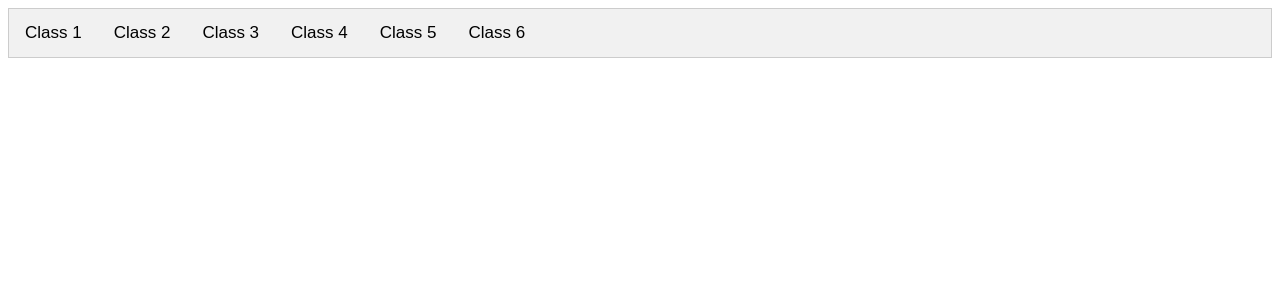
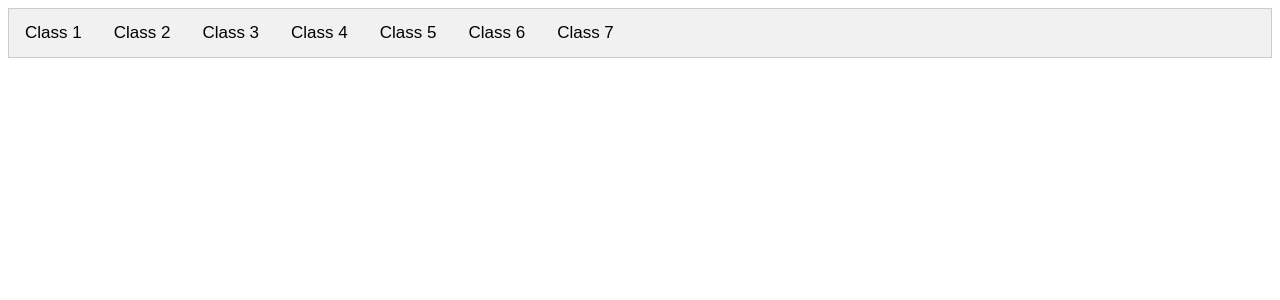
Before and after one commit to jjpaq/jjpaq.github.io, a PHP site: page / in a window 1280 px wide. Shown: the top 300 px of the page. Run offline with PHP 8.4, Linux system fonts and the light colour scheme.

Commit message:
added Class 7

```diff
--- a/index.html
+++ b/index.html
@@ -20,6 +20,7 @@
 			<button class="tablinks" onclick="openTab(event, 'class4')">Class 4</button>
 			<button class="tablinks" onclick="openTab(event, 'class5')">Class 5</button>
 			<button class="tablinks" onclick="openTab(event, 'class6')">Class 6</button>
+			<button class="tablinks" onclick="openTab(event, 'class7')">Class 7</button>
 		</div>
 
 		<div id="class1" class="tabcontent">
@@ -165,6 +166,9 @@
 				</div>
 			</div>
 		</div>
+		<div id="class7" class="tabcontent">
+			Class 7!
+		</div>
 	</body>
 </html>
 <!-- test worked! -->
--- a/jstyle.css
+++ b/jstyle.css
@@ -216,3 +216,5 @@ div.quiz-question
     left:0px;
     top:0px;
 }
+
+/*does this show up?*/
--- a/php.php
+++ b/php.php
@@ -4,7 +4,7 @@
 </head>
 <body>
     <p id="c4_form_preview_name">
-    <?php
+    <!--<?php
         echo "<table style='border: solid 1px black;'>";
         echo "<tr><th>Id</th><th>Firstname</th><th>Lastname</th></tr>";
 
```
